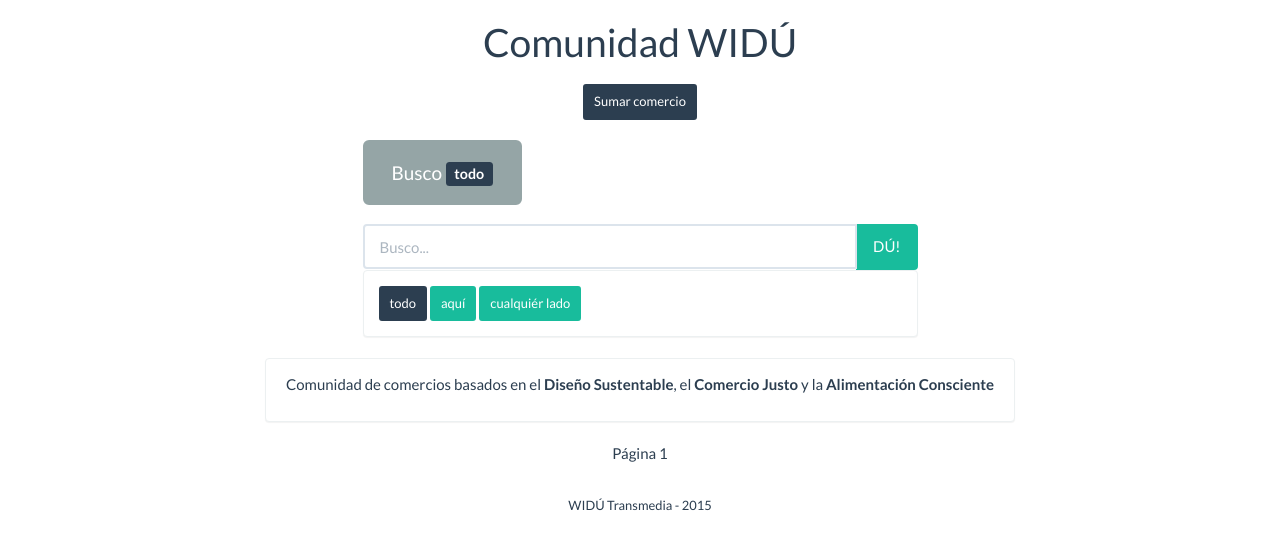
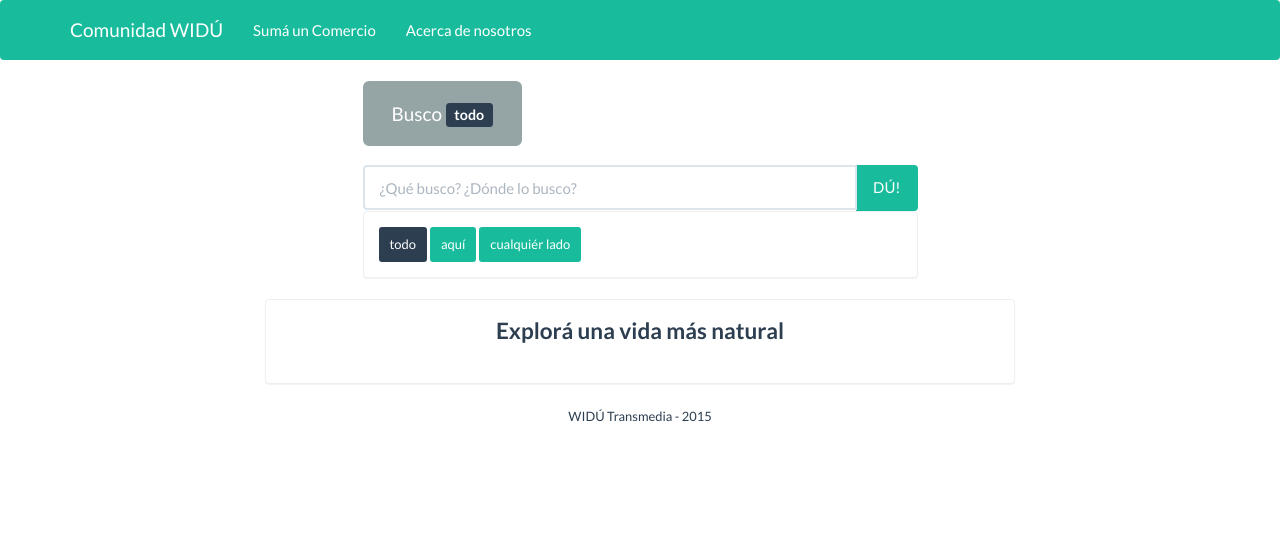
Before and after one commit to Eibriel/hovyu-community-web, a Flask app: page / in a window 1280 px wide. Shown: the top 550 px of the page. Run offline with Flask 2, Linux system fonts and the light colour scheme; parts of the project's set-up code (start-up, migrations or seed data) failed here and were passed over; some libraries are stand-ins or nearby versions.

Commit message:
Improved design whit navbar and limited stores number

```diff
--- a/web_server/web_server/__init__.py
+++ b/web_server/web_server/__init__.py
@@ -176,6 +176,7 @@ def home():
     place_id = ""
     place_full_name = ""
     location_name = "cualquier lado"
+    subtitle = ""
     items = []
 
     if 'store' in request.args:
@@ -207,12 +208,16 @@ def home():
 
         if latitude!='' and longitude!='':
             here = True
-            items = get('stores?products={0}&latitude={1}&longitude={2}&page={3}'.format(product, request.args['latitude'], request.args['longitude']), page)
+            items = get('stores?products={0}&latitude={1}&longitude={2}&max_results=4&page={3}'.format(product, request.args['latitude'], request.args['longitude'], page))
         elif place_id!='':
-            items = get('stores?products={0}&place_id={1}&page={2}'.format(product, place_id, page))
+            items = get('stores?products={0}&place_id={1}&max_results=4&page={2}'.format(product, place_id, page))
         else:
-            items = get('stores?products={0}&page={1}'.format(product, page))
+            items = get('stores?products={0}&max_results=4&page={1}'.format(product, page))
         query = request.args['product']
+
+        subtitle = " - {0}".format(product_name)
+        if place_id != '':
+            subtitle = "{0} en {1}".format(subtitle, place_full_name)
 
     return render_template('home.html',
                            msg = msg,
@@ -221,6 +226,7 @@ def home():
                            longitude = longitude,
                            page = page,
                            here = here,
+                           subtitle = subtitle,
                            location_name = location_name,
                            product = product,
                            product_name = product_name,
@@ -228,14 +234,12 @@ def home():
                            place_id = place_id)
 
 
-def get_form():
+def get_form(edit = False):
     store = {
         'name': request.form['name'],
         'description': request.form['description'],
         'address': request.form['address'],
-        'country': '554ce34116a24e0fe8197493',
         'place': None,
-        'highlight': False,
         'score': {
             'count': 0,
             'sum': 0
@@ -246,8 +250,6 @@ def get_form():
         'tel': [],
         'exact_location': False
     }
-
-
 
     websites_json = json.loads(request.form['websites_json'])
     store['website'] = websites_json
@@ -284,6 +286,11 @@ def get_form():
                  'location': {"type":"Point","coordinates":[latitude, longitude]}
                  }
         store['place'] = place
+
+    # Highlight
+    #if edit:
+    #    'highlight': False,
+
     return store
 
 @app.route('/build_query', methods=['POST'])
@@ -456,6 +463,10 @@ def edit_product():
     print (r.text)
     return redirect('/products')
 
+@app.route('/about')
+def about():
+    return render_template('about.html')
+
 @app.route('/send_payment_instructions')
 def send_payment_instructions():
     smtp_server = app.config['PAYMENT_SMTP_SERVER']
--- a/web_server/web_server/templates/_list_stores.html
+++ b/web_server/web_server/templates/_list_stores.html
@@ -11,7 +11,7 @@
             <div class="panel panel-default" id="panel_store_{{ item._id }}">
               <!--<div class="panel-heading"><h2>{{ item.name }}</h2></div>-->
             {% endif %}
-              <div class="panel-heading"><h2>{{ item.name }} <span id="star_{{item._id}}" class="glyphicon glyphicon-star" aria-hidden="true" {% if not item.highlight %}style="display: none"{% endif %}></span></h2></div>
+              <!--<div class="panel-heading"><h3>{{ item.name }} <span id="star_{{item._id}}" class="glyphicon glyphicon-star" aria-hidden="true" {% if not item.highlight %}style="display: none"{% endif %}></span></h3></div>-->
               <div class="panel-body">
                 <div class="alert" role="alert">
                     <!--<span class="glyphicon glyphicon-exclamation-sign" aria-hidden="true"></span>-->
--- a/web_server/web_server/templates/home.html
+++ b/web_server/web_server/templates/home.html
@@ -3,14 +3,14 @@
 {% from '_upgrade_modal.html' import upgrade_modal, upgrade_modal_js %}
 {% from '_list_stores.html' import list_stores, list_stores_js %}
 {% block body %}
-    <div class="row">
+    <!--<div class="row">
         <h1 style="text-align: center;">Comunidad WIDÚ</h1>
     </div>
     <div style="text-align: center; margin-top: 10px; margin-bottom: 20px;">
         <a role="button" class="btn btn-primary btn-sm" href="/store_add_edit">
           Sumar comercio
         </a>
-    </div>
+    </div>-->
 
     <div class="row">
         <div class="col-lg-3">
@@ -26,7 +26,7 @@
                 </button>
             </form>
             <div class="input-group">
-              <input type="text" class="form-control" placeholder="Busco..." name="q" id="q" autocomplete="off">
+              <input type="text" class="form-control" placeholder="¿Qué busco? ¿Dónde lo busco?" name="q" id="q" autocomplete="off">
               <span class="input-group-btn">
                 <button class="btn btn-success" type="button" onclick="build_query()">DÚ!</button>
               </span>
@@ -48,11 +48,12 @@
     </div><!-- /row -->
 
     {% if items|length < 1 %}
-    <div class="row" style="margin-bottom: 2em;">
+    <div class="row">
         <div class="col-sm-offset-2 col-sm-8">
             <div class="panel panel-default">
                 <div class="panel-body">
-                    <p style="text-align: center;">Comunidad de comercios basados en el <strong>Diseño Sustentable</strong>, el <strong>Comercio Justo</strong> y la <strong>Alimentación Consciente</strong></p>
+                    <!--<p style="text-align: center;">Comunidad de comercios basados en el <strong>Diseño Sustentable</strong>, el <strong>Comercio Justo</strong> y la <strong>Alimentación Consciente</strong></p>-->
+                    <p class="text-center lead"><strong>Explorá una vida más natural</strong></p>
                 </div>
             </div>
             <!--
@@ -64,15 +65,18 @@
                 </div>
             </div>
             -->
-            <div style="text-align: center;">
-                Página {{ page }}
-            </div>
         </div>
     </div>
-    {% endif %}
+    {% else %}
 
     {{ list_stores(items) }}
+    <div class="row">
+        <div class="col-sm-offset-2 col-sm-8">
+            <div style="text-align: center; margin-top: 2em;">Página {{ page }}</div>
+        </div>
+    </div>
 
+    {% endif %}
 <!--</div>-->
 
 {{ msg }}
@@ -186,6 +190,7 @@ function any_place() {
     $('#q_latitude').val("");
     $('#q_longitude').val("");
     $('#q_location_name').val("");
+    $('#q_place_id').val("");
 
     $('#place_label').css('display', 'none');
     $('#place_label_here').css('display', 'none');
--- a/web_server/web_server/templates/layout.html
+++ b/web_server/web_server/templates/layout.html
@@ -8,7 +8,7 @@
     <meta name="author" content="WIDÚ Transmedia">
     <link rel="icon" href="/static/pic/eibriel.ico">
 
-    <title>Comunidad WIDÚ</title>
+    <title>Comunidad WIDÚ{{ subtitle }}</title>
 
     <!-- Bootstrap core CSS -->
     <link href="/static/bootstrap-3.3.4-dist/css/flatly.bootstrap.min.css" rel="stylesheet">
@@ -21,6 +21,27 @@
 
   </head>
   <body>
+
+<nav class="navbar navbar-inverse">
+  <div class="container">
+    <div class="navbar-header">
+      <button type="button" class="navbar-toggle collapsed" data-toggle="collapse" data-target="#navbar" aria-expanded="false" aria-controls="navbar">
+        <span class="sr-only">Toggle navigation</span>
+        <!--<span class="icon-bar"></span>
+        <span class="icon-bar"></span>
+        <span class="icon-bar"></span>-->
+      </button>
+      <a class="navbar-brand" href="/">Comunidad WIDÚ</a>
+    </div>
+    <div id="navbar" class="collapse navbar-collapse">
+      <ul class="nav navbar-nav">
+        <li class=""><a href="/store_add_edit">Sumá un Comercio</a></li>
+        <li class=""><a href="/about">Acerca de nosotros</a></li>
+        <!--<li class=""><a href="/">Help</a></li>-->
+      </ul>
+    </div><!--/.nav-collapse -->
+  </div>
+</nav>
 
 <div class="container">
     {% block body %}{% endblock %}
```
Also changed, not shown: web_server/web_server/templates/about.html (added, +24 -0 lines), web_server/web_server/templates/add_edit_store.html (+4 -3 lines).
